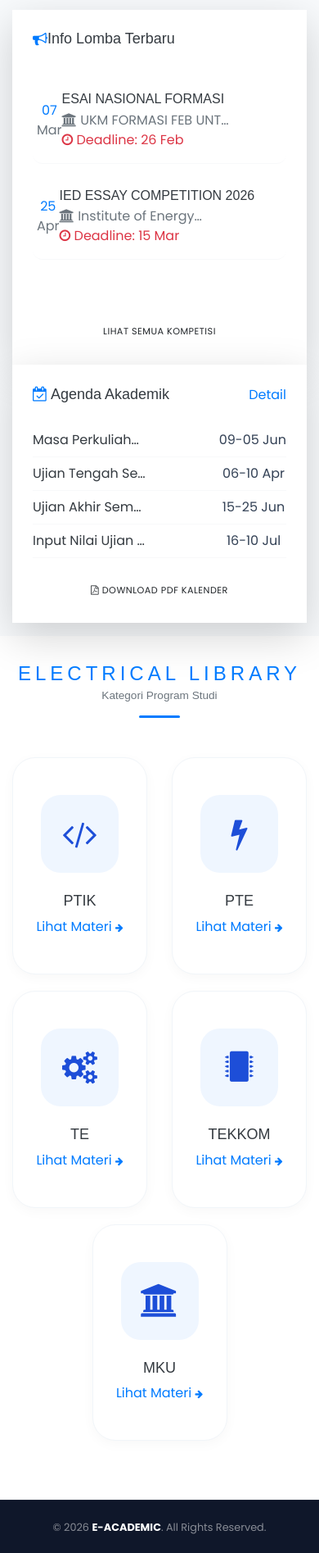
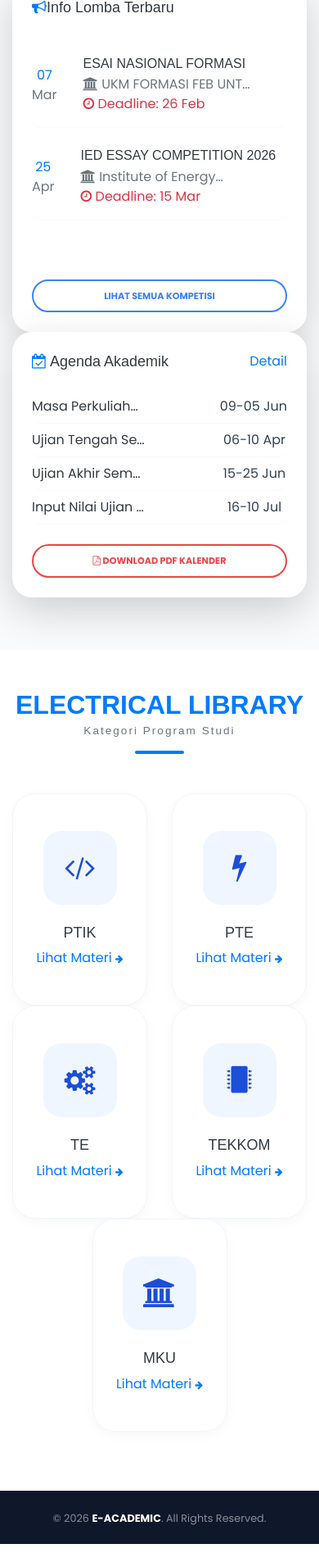
Before and after one commit to arinaazkaa/e_academic, a Django app: page / in a window 390 px wide. Shown: the part 507-2402 px from the top of the page at 82% size. Run offline with Django 5.2, Linux system fonts and the light colour scheme; data comes from the database, SQL or seed files in the repository; some libraries are stand-ins or nearby versions.

Commit message:
Update tampilan responsif

```diff
--- a/materi/templates/materi/home.html
+++ b/materi/templates/materi/home.html
@@ -16,7 +16,7 @@
         <div class="row justify-content-center">
             <div class="col-12 px-3">
                 <h1 class="animate-up hero-brand-title">E-ACADEMIC</h1>
-                <p class="animate-up delay-1 mx-auto hero-description">
+                <p class="animate-up delay-1 mx-auto hero-description-small">
                     Wadah kolaborasi dan inovasi mahasiswa di Lingkungan Teknik Elektro. Akses materi kuliah jadi lebih mudah dan praktis
                 </p>
                 <div class="animate-up delay-2">
@@ -33,7 +33,7 @@
     <div class="container overlap-up">
         <div class="row g-4">
             <div class="col-lg-7 reveal-on-scroll">
-                <div class="card-modern-clean h-100 shadow-lg border-0 bg-white d-flex flex-column interactive-card">
+                <div class="card-interactive h-100 shadow-lg border-0 bg-white d-flex flex-column">
                     <div class="card-header-clean p-4 pb-0">
                         <h5 class="fw-bold text-dark m-0 d-flex align-items-center card-title-text">
                             <i class="fa fa-bullhorn text-primary me-3"></i> Info Lomba Terbaru
@@ -41,8 +41,8 @@
                     </div>
                     <div class="card-body p-4 pt-4 flex-grow-1">
                         {% for lomba in info_lomba_list %}
-                        <div class="lomba-item-clean d-flex align-items-center mb-4 pb-3 border-bottom border-light">
-                            <div class="date-minimalist text-center me-4">
+                        <div class="lomba-item-interactive d-flex align-items-center mb-4 pb-3 border-bottom border-light">
+                            <div class="date-minimalist text-center" style="margin-right: 2rem;">
                                 <span class="d-block fw-bold text-primary day-text">{{ lomba.tanggal_pelaksanaan|date:"d" }}</span>
                                 <span class="d-block text-muted month-text">{{ lomba.tanggal_pelaksanaan|date:"M" }}</span>
                             </div>
@@ -67,7 +67,7 @@
                         {% endfor %}
                     </div>
                     <div class="card-footer bg-white border-0 p-4 pt-0">
-                        <a href="{% url 'list_lomba' %}" class="btn rounded-pill btn-lihat-semua-bottom w-100 text-center text-decoration-none d-block btn-small-text">
+                        <a href="{% url 'list_lomba' %}" class="btn rounded-pill btn-sm btn-lihat-semua-bottom w-100 text-center text-decoration-none d-block">
                             LIHAT SEMUA KOMPETISI
                         </a>
                     </div>
@@ -75,7 +75,7 @@
             </div>
 
             <div class="col-lg-5 reveal-on-scroll" style="transition-delay: 0.1s;">
-                <div class="card-modern-clean h-100 shadow-lg border-0 bg-white interactive-card">
+                <div class="card-interactive h-100 shadow-lg border-0 bg-white">
                     <div class="card-header-clean d-flex justify-content-between align-items-center p-4 pb-0">
                         <h5 class="fw-bold text-dark m-0 card-title-text">
                             <i class="fa fa-calendar-check-o text-primary me-3"></i> Agenda Akademik
@@ -85,7 +85,7 @@
                     <div class="card-body p-4 pt-0">
                         <div class="agenda-list-minimal" style="margin-top: -25px;">
                             {% for agenda in agenda_list %}
-                            <div class="agenda-row-modern d-flex justify-content-between align-items-center py-2 border-bottom border-light last-no-border">
+                            <div class="agenda-row-interactive d-flex justify-content-between align-items-center py-2 border-bottom border-light last-no-border">
                                 <div class="d-flex align-items-center me-3">
                                     <div class="status-dot-modern dot-{{ agenda.warna }} me-3"></div>
                                     <span class="text-dark fw-semibold agenda-font-main text-truncate" style="max-width: 140px;">{{ agenda.kegiatan }}</span>
@@ -103,7 +103,7 @@
                             {% endfor %}
                         </div>
                         <div class="mt-4">
-                            <a href="{{ kalender_data.link_google_drive }}" target="_blank" class="btn rounded-pill btn-download-pdf w-100 btn-small-text">
+                            <a href="{{ kalender_data.link_google_drive }}" target="_blank" class="btn rounded-pill btn-sm btn-download-pdf w-100">
                                 <i class="fa fa-file-pdf-o me-2"></i> DOWNLOAD PDF KALENDER
                             </a>
                         </div>
@@ -114,15 +114,15 @@
     </div>
 </section>
 
-<section class="pt-2 pb-5 bg-white">
+<section class="mt-5 pt-4 pb-5 bg-white">
     <div class="container py-4 text-center">
         <div class="mb-5 reveal-on-scroll">
-            <h2 class="text-primary fw-bold text-uppercase tracking-widest mb-1" style="font-size: 2.2rem; letter-spacing: 5px;">ELECTRICAL LIBRARY</h2>
-            <h6 class="fw-medium text-muted mb-3" style="font-size: 0.85rem;">Kategori Program Studi</h6>
-            <div class="divider-minimal mx-auto bg-primary" style="width: 50px; height: 3px; border-radius: 2px;"></div>
+            <h2 class="text-primary fw-black text-uppercase tracking-widest mb-1" style="font-size: 2rem; font-weight: 900 !important;">ELECTRICAL LIBRARY</h2>
+            <h6 class="fw-bold text-muted mb-3" style="font-size: 0.85rem; letter-spacing: 2px;">Kategori Program Studi</h6>
+            <div class="divider-minimal mx-auto bg-primary" style="width: 60px; height: 4px; border-radius: 2px;"></div>
         </div>
 
-        <div class="row g-4 justify-content-center prodi-grid" style="row-gap: 30px;">
+        <div class="row g-x-4 g-y-5 justify-content-center prodi-grid">
             {% for p_code, p_name, p_bg in prodi_data %}
             <div class="col-6 col-md-4 col-lg-3 reveal-on-scroll prodi-item">
                 <a href="{% url 'list_materi' %}?prodi={{ p_code }}" class="category-modern-card text-decoration-none d-block">
@@ -146,19 +146,18 @@
     @import url('https://fonts.googleapis.com/css2?family=Montserrat:wght@800;900&family=Inter:wght@400;600;700&display=swap');
     body { font-family: 'Inter', sans-serif; overflow-x: hidden; }
 
-    /* --- NAVBAR SUPER COMPACT (REVISED) --- */
+    /* --- NAVBAR ULTRA COMPACT --- */
     @media (max-width: 768px) {
-        .navbar { padding: 4px 6px !important; }
-        .navbar-brand { font-size: 0.6rem !important; letter-spacing: 0.1px !important; }
-        .nav-link { font-size: 0.5rem !important; padding: 2px 3px !important; }
-        .btn-pendataan { font-size: 0.48rem !important; padding: 2px 4px !important; }
-        .navbar-toggler { transform: scale(0.45); margin-right: -15px; }
+        .navbar { padding: 3px 6px !important; }
+        .navbar-brand { font-size: 0.6rem !important; letter-spacing: 0.1px !important; margin-right: 1px !important; }
+        .nav-link { font-size: 0.52rem !important; padding: 2px 3px !important; }
+        .btn-pendataan { font-size: 0.5rem !important; padding: 2px 4px !important; }
+        .navbar-toggler { transform: scale(0.45); margin-right: -18px; }
     }
 
     /* --- HERO & BACKGROUND (TINGGI DIKURANGI SEDIKIT) --- */
-    .hero-modern { height: 88vh; min-height: 650px; position: relative; display: flex; align-items: center; justify-content: center; margin-top: -85px; overflow: hidden; }
+    .hero-modern { height: 80vh; min-height: 600px; position: relative; display: flex; align-items: center; justify-content: center; margin-top: -85px; overflow: hidden; }
     .hero-slider { position: absolute; top: 0; left: 0; width: 100%; height: 100%; z-index: 0; background: #000; }
-
     .slide { position: absolute; width: 100%; height: 100%; background-size: cover; background-position: center; opacity: 0; filter: brightness(0.5); animation: smoothSlideshow 15s infinite linear; }
 
     @keyframes smoothSlideshow {
@@ -173,38 +172,37 @@
     .slide-3 { animation-delay: 10s; z-index: 1; }
 
     .hero-overlay-refined { position: absolute; width: 100%; height: 100%; background: linear-gradient(to bottom, rgba(15,23,42,0.2) 0%, rgba(15,23,42,0.8) 100%); z-index: 4; pointer-events: none; }
-    .hero-content { position: relative; z-index: 5; padding-top: 220px; }
+    .hero-content { position: relative; z-index: 5; padding-top: 210px; }
 
     /* --- TYPOGRAPHY HERO --- */
-    .hero-brand-title { font-family: 'Montserrat', sans-serif; font-weight: 900; font-size: 3.5rem; letter-spacing: 8px; color: #ffffff; text-shadow: 0 10px 30px rgba(0,0,0,0.5); }
-    .hero-description { font-size: 0.8rem; color: rgba(255,255,255,0.7); max-width: 500px; margin-bottom: 2rem; }
+    .hero-brand-title { font-family: 'Montserrat', sans-serif; font-weight: 900; font-size: 3.8rem; letter-spacing: 8px; color: #ffffff; text-shadow: 0 10px 30px rgba(0,0,0,0.5); }
+    .hero-description-small { font-size: 0.8rem; color: rgba(255,255,255,0.7); max-width: 500px; margin-bottom: 2rem; line-height: 1.6; }
 
-    /* --- CARDS INTERACTIVE --- */
-    .interactive-card { transition: all 0.3s ease; border: 1px solid transparent !important; }
-    .interactive-card:hover { transform: translateY(-5px); border-color: rgba(59, 130, 246, 0.3) !important; box-shadow: 0 25px 50px -12px rgba(0, 0, 0, 0.15) !important; }
-
-    .lomba-item-clean { transition: background 0.2s ease; border-radius: 12px; padding: 5px; }
-    .lomba-item-clean:hover { background: #f8fafc; }
+    /* --- INTERACTIVE CARDS --- */
+    .card-interactive { border-radius: 24px !important; overflow: hidden; transition: 0.3s; }
+    .card-interactive:hover { transform: translateY(-5px); box-shadow: 0 15px 35px rgba(0,0,0,0.1) !important; }
+    .lomba-item-interactive, .agenda-row-interactive { transition: 0.2s; border-radius: 12px; }
+    .lomba-item-interactive:hover, .agenda-row-interactive:hover { background-color: #f8fafc; padding-left: 5px; }
 
     /* --- BUTTONS --- */
-    .btn-small-text { font-size: 0.7rem !important; letter-spacing: 0.5px; }
+    .btn-sm { font-size: 0.7rem !important; padding: 10px !important; }
+    .btn-lihat-semua-bottom { background: #fff; color: #3b82f6; border: 2px solid #3b82f6; font-weight: 700; transition: 0.3s; }
+    .btn-download-pdf { background: #fff; color: #ef4444; border: 2px solid #ef4444; font-weight: 700; transition: 0.3s; }
 
     /* --- PRODI CARDS --- */
-    .category-modern-card { padding: 45px 20px; background: #fff; border-radius: 28px; border: 1px solid #f1f5f9; transition: 0.4s cubic-bezier(0.165, 0.84, 0.44, 1); height: 100%; box-shadow: 0 4px 15px rgba(0,0,0,0.03); }
-    .category-modern-card:hover { transform: translateY(-10px); box-shadow: 0 20px 40px rgba(0,0,0,0.08); border-color: #3b82f6; }
-    .icon-box-sharp-color { width: 95px; height: 95px; border-radius: 24px; display: flex; align-items: center; justify-content: center; font-size: 2.5rem; background-color: #eff6ff; color: #1d4ed8; }
+    .category-modern-card { padding: 45px 20px; background: #fff; border-radius: 28px; border: 1px solid #f1f5f9; transition: 0.4s; height: 100%; box-shadow: 0 4px 15px rgba(0,0,0,0.03); }
+    .category-modern-card:hover { transform: scale(1.03); border-color: #3b82f6; }
+    .icon-box-sharp-color { width: 90px; height: 90px; border-radius: 22px; display: flex; align-items: center; justify-content: center; font-size: 2.2rem; background-color: #eff6ff; color: #1d4ed8; transition: 0.3s; }
 
     /* --- MOBILE REVISIONS --- */
     @media (max-width: 768px) {
-        .hero-modern { height: 70vh; min-height: 450px; }
-        .hero-brand-title { font-size: 1.8rem; }
-        .hero-content { padding-top: 170px; }
-        .overlap-up { margin-top: -35px; }
-        .prodi-grid { row-gap: 20px !important; }
-        /* Teks Library di HP */
-        h2.text-primary { font-size: 1.5rem !important; }
+        .hero-modern { height: 65vh; min-height: 400px; }
+        .hero-brand-title { font-size: 1.7rem; letter-spacing: 2px; }
+        .hero-content { padding-top: 180px; }
+        .overlap-up { margin-top: -30px; }
     }
 
+    /* Animasi */
     .reveal-on-scroll { opacity: 0; transform: translateY(20px); transition: all 0.8s ease; }
     .reveal-on-scroll.active { opacity: 1; transform: translateY(0); }
     .section-gray { background-color: #f8fafc; }
```
